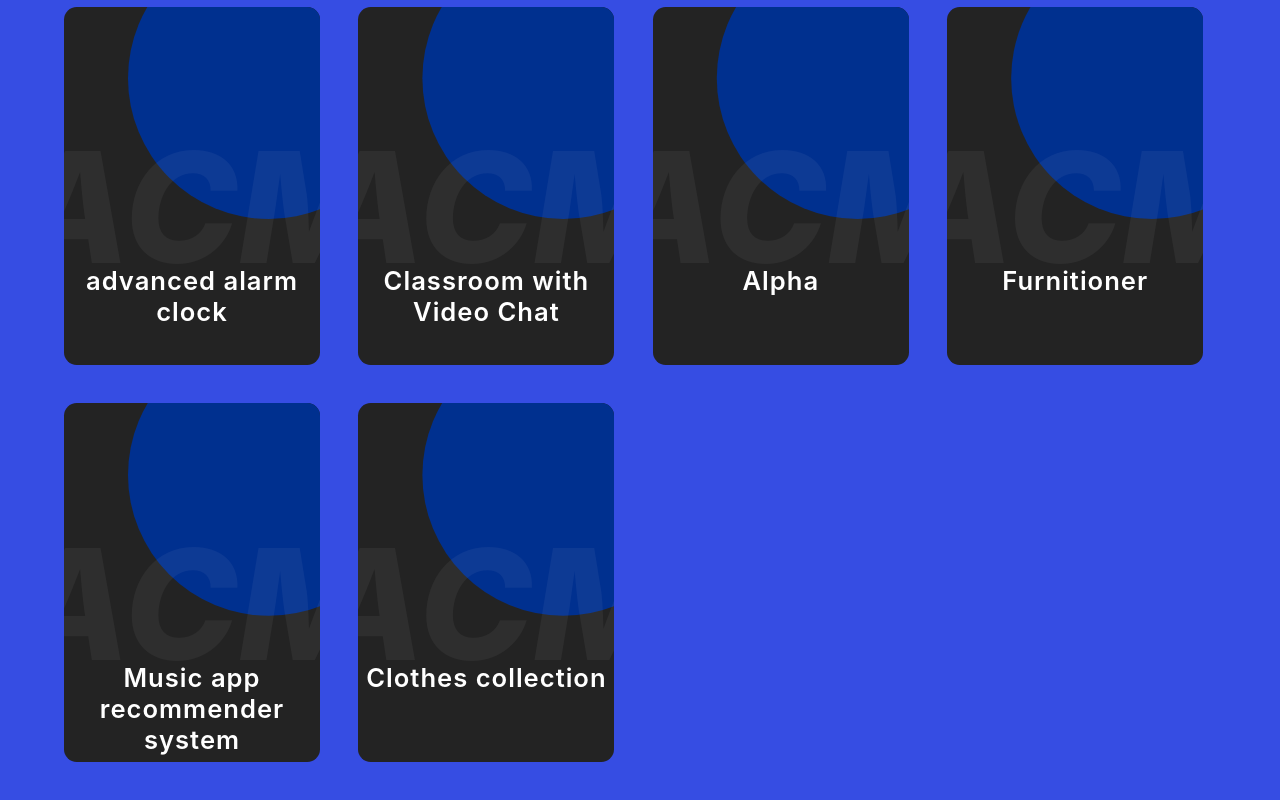
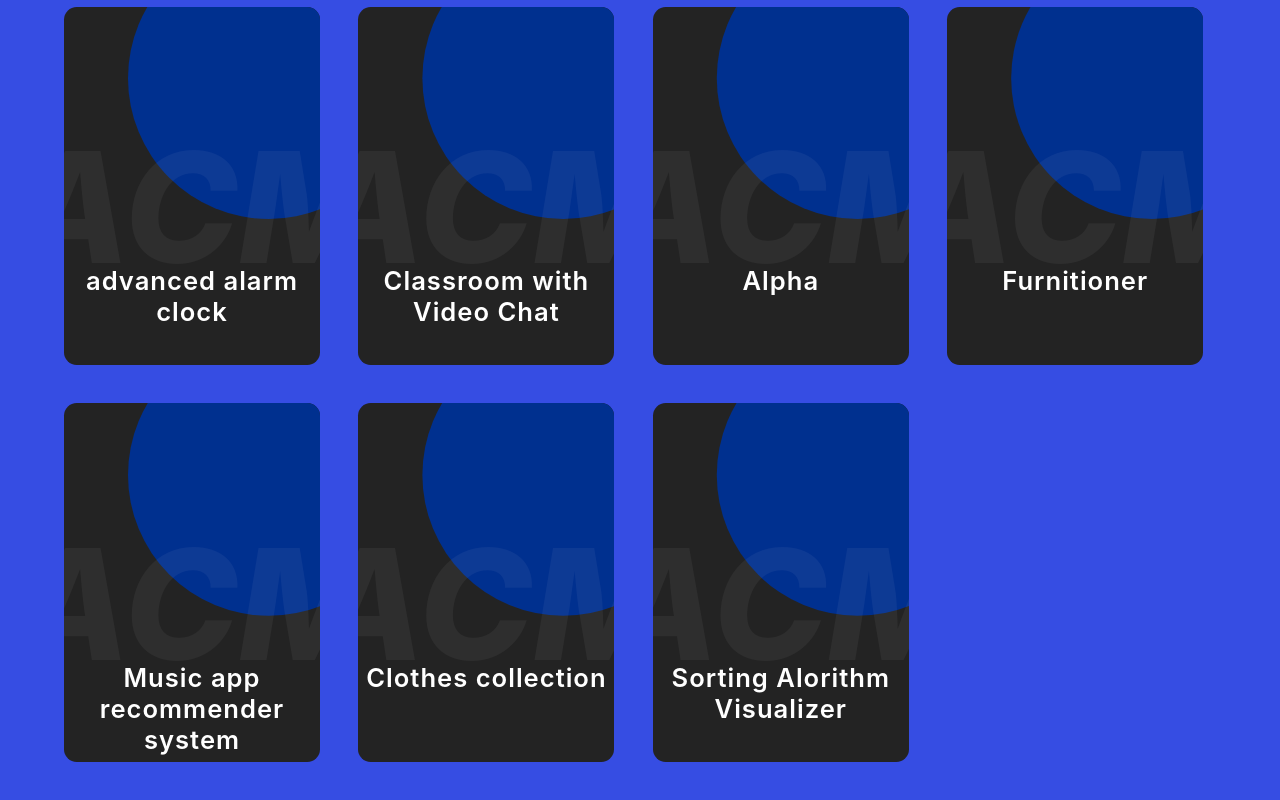
Before and after one commit to ACM-JUIT/Project-Ideas, a React (Create React App) app: page / in a window 1280 px wide. Shown: the part 3135-3935 px from the top of the page. Built offline with nearby package versions, Linux system fonts and the light colour scheme.

Commit message:
add sorting algorithm visualizer

```diff
--- a/src/data.js
+++ b/src/data.js
@@ -135,4 +135,8 @@ export const projectsData = [
       projectName: "Clothes collection",
     techStack:"Flutter. An AI based flutter application that suggests clothes as per user reference."
    },
+   {
+    projectName: "Sorting Alorithm Visualizer",
+    techStack:"An interactive visualizer built using Javascript to help graphically visualize multiple sorting algorithms."
+  },
 ];
```
